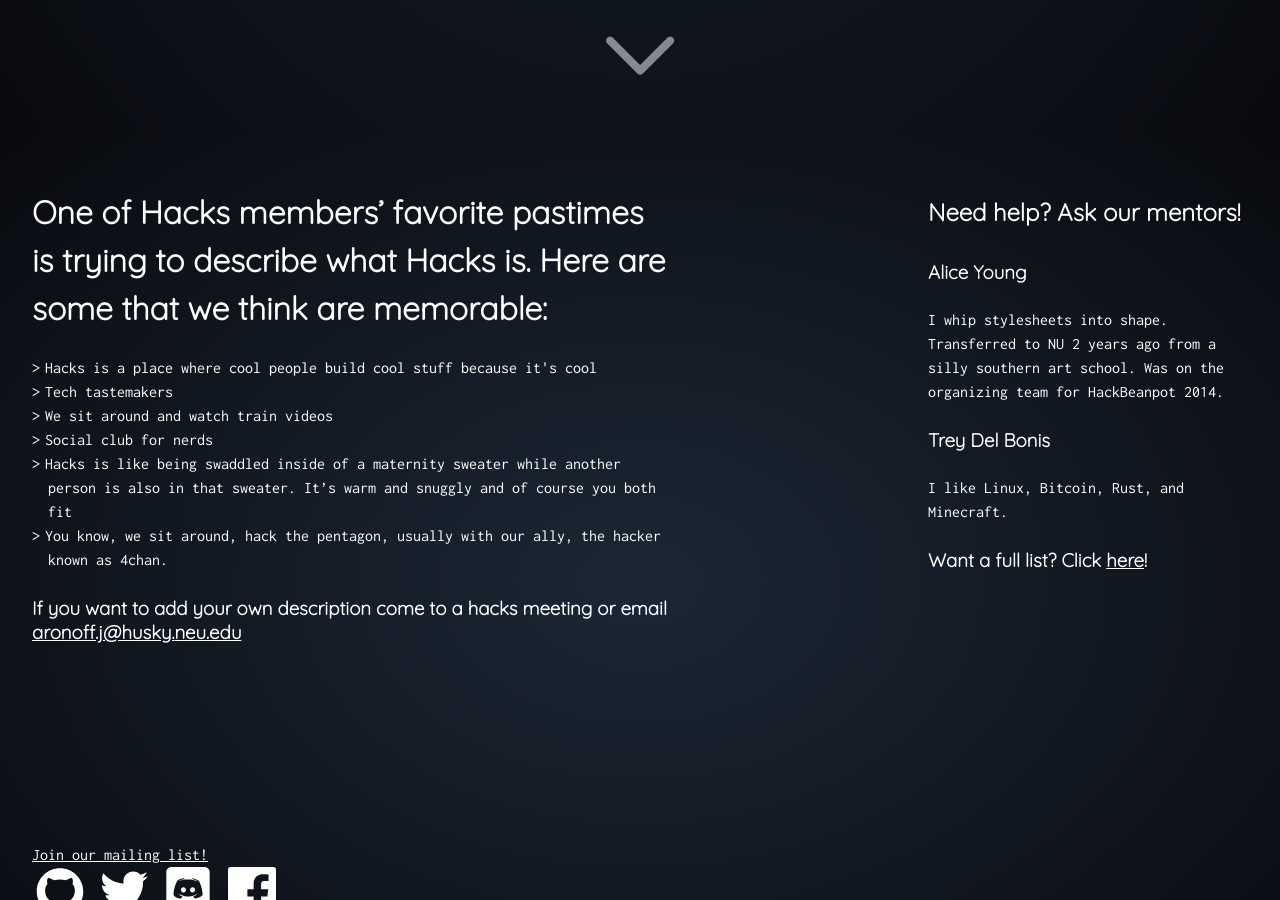
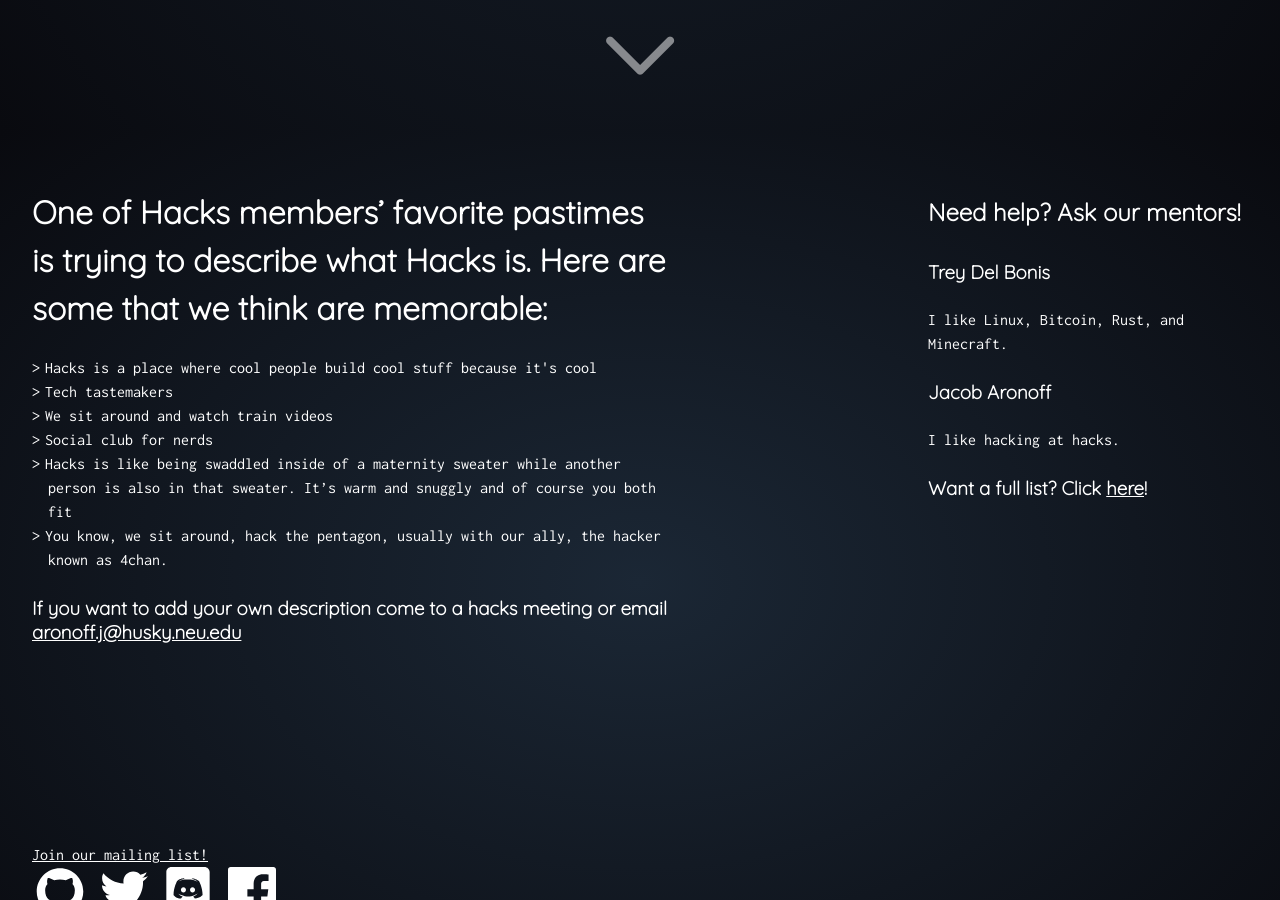
Before and after one commit to hacks/hacks.github.io, a Jekyll site: the page built from index.md, in a window 1280 px wide and 900 px high, scrolled down 808 px. Built offline with Jekyll 4.4.1, drawn with Linux system fonts in a browser that asks for light colours.

Commit message:
Replace alice in mentors.md

```diff
--- a/mentors.md
+++ b/mentors.md
@@ -1,8 +1,9 @@
 ---
 layout: mentor
 ---
-### Alice Young
-I whip stylesheets into shape. Transferred to NU 2 years ago from a silly southern art school. Was on the organizing team for HackBeanpot 2014.
 
 ### Trey Del Bonis
 I like Linux, Bitcoin, Rust, and Minecraft.
+
+### Jacob Aronoff
+I like hacking at hacks.
```
